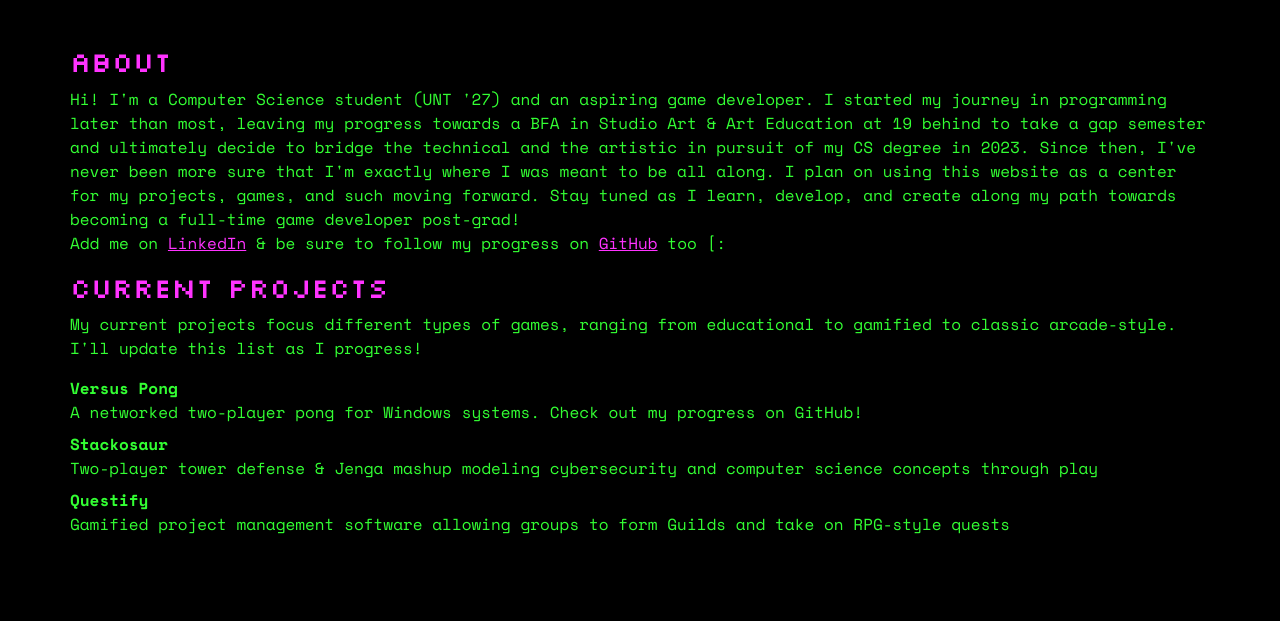
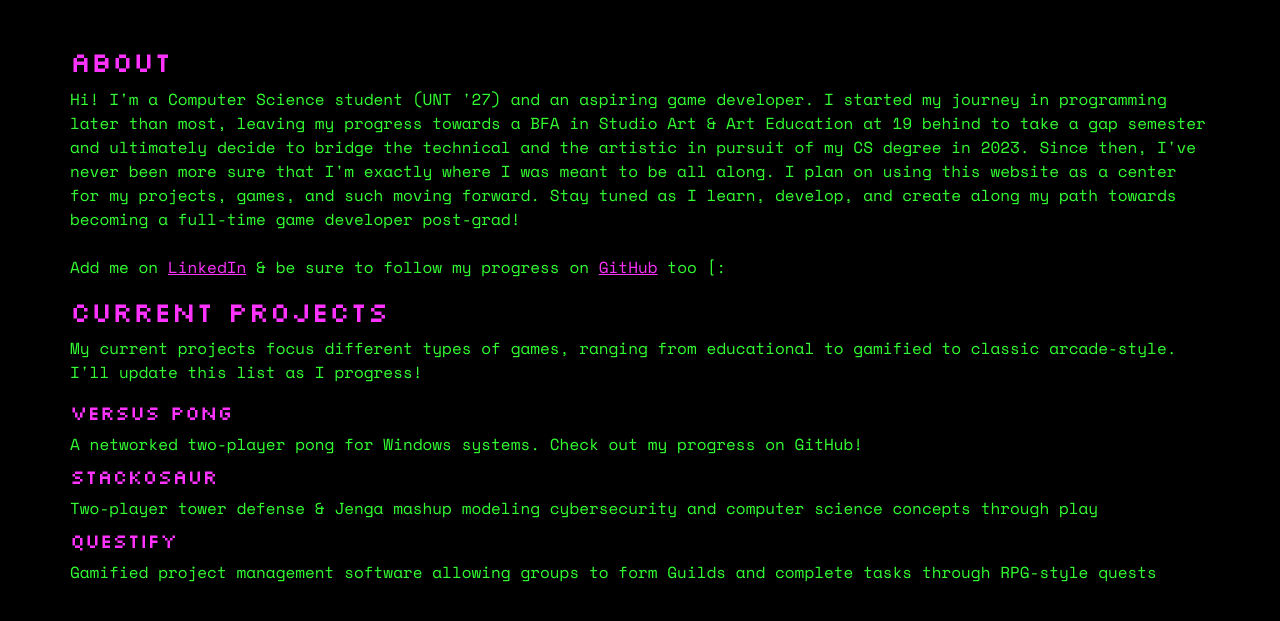
Before and after one commit to arielbergamini/personalsite, a website: page index.html in a window 1280 px wide. Shown: the part 207-828 px from the top of the page. Drawn offline with nearby package versions, Linux system fonts and the light colour scheme; files that its build step writes are made by us from their sources.

Commit message:
Formatting

```diff
--- a/index.html
+++ b/index.html
@@ -41,7 +41,7 @@
             never been more sure that I'm exactly where I was meant to be all along. I plan on using this website
             as a center for my projects, games, and such moving forward. Stay tuned as I learn, develop, and create
             along my path towards becoming a full-time game developer post-grad!
-            <br>
+            <br><br>
             Add me on <a href="https://www.linkedin.com/in/airbergamini/">LinkedIn</a> & be sure to follow my progress on <a href="https://github.com/arielbergamini">GitHub</a> too [:
         </p>
     </section>
@@ -50,12 +50,12 @@
         <p> My current projects focus different types of games, ranging from educational to
             gamified to classic arcade-style. I'll update this list as I progress!
             <dl>
-                <dt>Versus Pong</dt>
+                <dt><h5>Versus Pong</h5></dt>
                 <dd>A networked two-player pong for Windows systems. Check out my progress on GitHub!</dd>
-                <dt>Stackosaur</dt>
+                <dt><h5>Stackosaur</h5></dt>
                 <dd>Two-player tower defense & Jenga mashup modeling cybersecurity and computer science concepts through play</dd>
-                <dt>Questify</dt>
-                <dd>Gamified project management software allowing groups to form Guilds and take on RPG-style quests</dd>
+                <dt><h5>Questify</h5></dt>
+                <dd>Gamified project management software allowing groups to form Guilds and complete tasks through RPG-style quests</dd>
             </dl>
         </p>
     </section>
```
